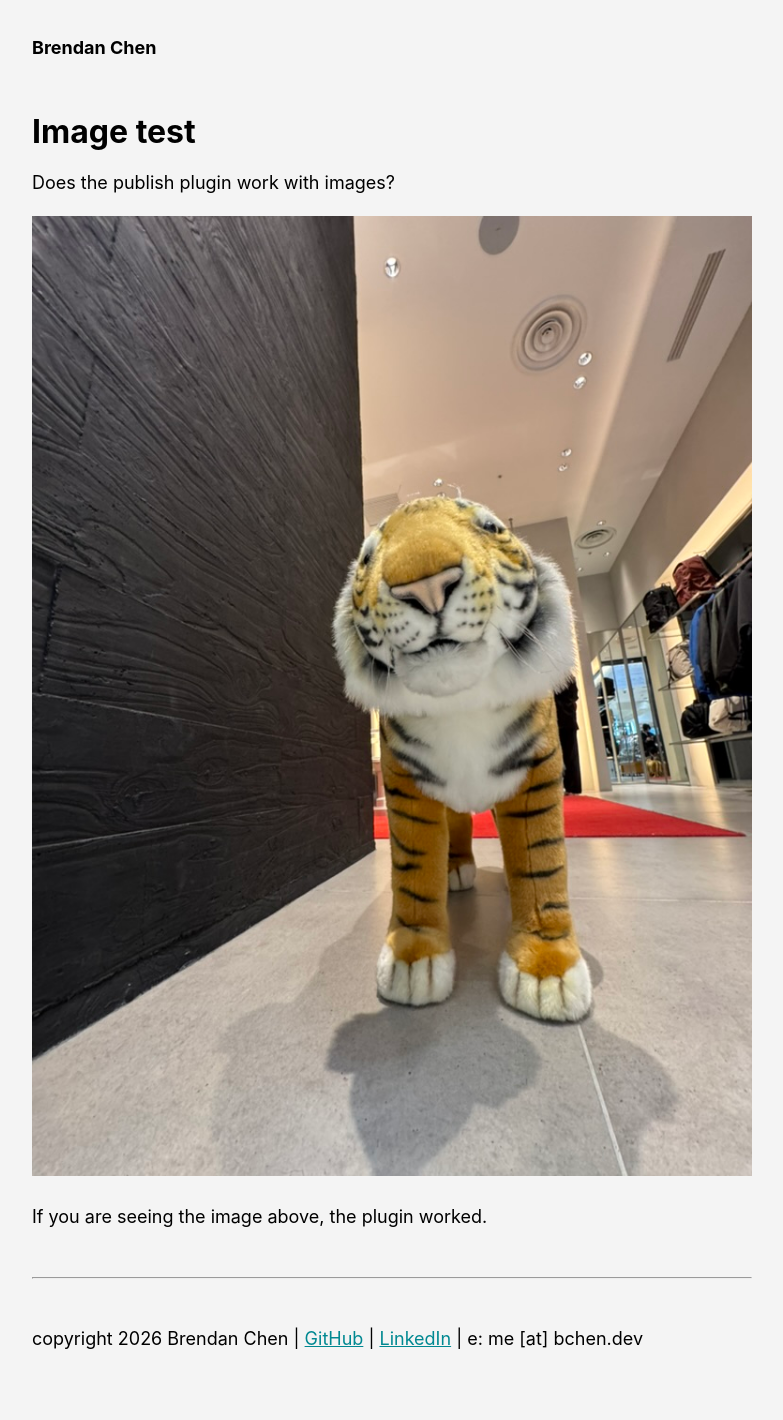
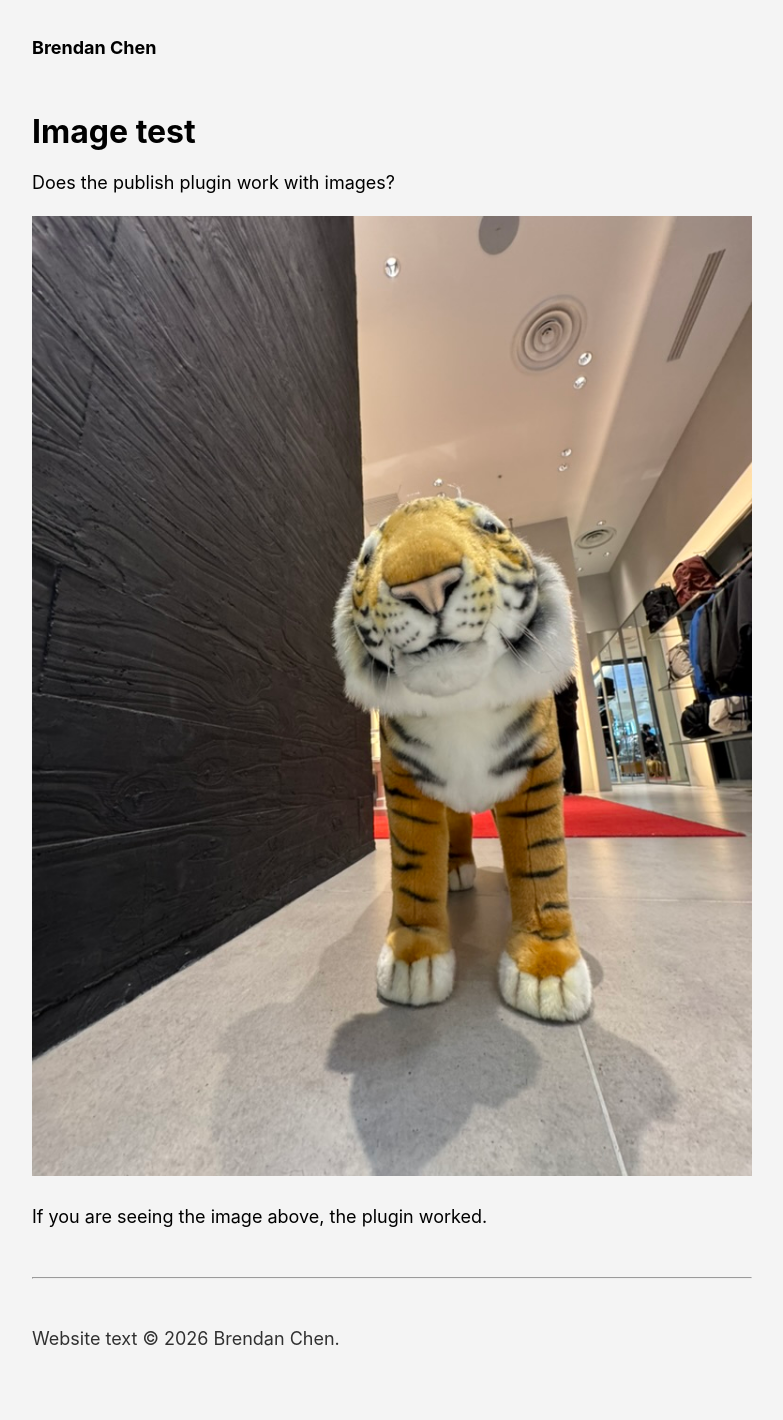
Before and after one commit to brendan-ch/brendan-ch.github.io, a Jekyll site: the page built from _notes/image-test.md, in a window 1280 px wide. Shown: the whole page, without its empty margins (248-1031 px from the left). Built offline with Jekyll 4.4.1, drawn with Linux system fonts in a browser that asks for light colours.

Commit message:
Remove links from footer, add to home, and update copyright

```diff
--- a/_layouts/default.html
+++ b/_layouts/default.html
@@ -26,9 +26,7 @@
 <footer>
     <p>
         <!-- see https://stackoverflow.com/questions/12464656/get-todays-date-in-jekyll-with-liquid-markup -->
-        copyright {{ site.time | date: '%Y' }} Brendan Chen |
-        <a target="_blank" href="https://github.com/brendan-ch">GitHub</a> |
-        <a target="_blank" href="https://linkedin.com/in/brendan-ch">LinkedIn</a> | e: me [at] bchen.dev
+        Website text © {{ site.time | date: '%Y' }} Brendan Chen.
     </p>
 </footer>
 </body>
--- a/assets/css/global.css
+++ b/assets/css/global.css
@@ -35,6 +35,8 @@ footer {
     width: 100%;
 
     padding-bottom: 32px;
+
+    opacity: 80%;
 }
 
 a {
```
